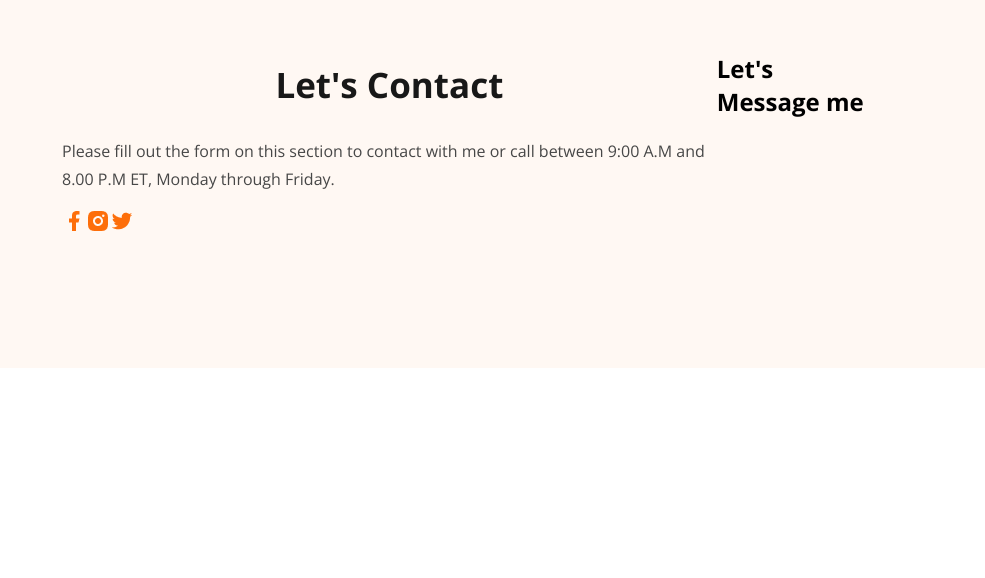
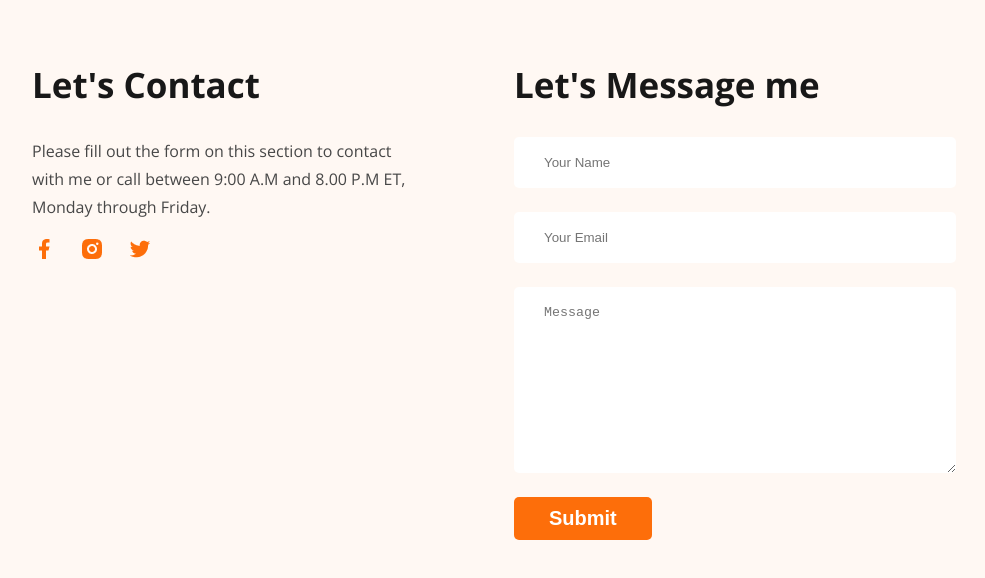
Before and after one commit to Naimul02/practice-web-developer-portfolio, a plain HTML site: page index.html in a window 1280 px wide. Shown: the part 3334-3912 px from the top of the page, without its empty margins (176-1161 px from the left). Before the commit the page ends 3710 px from the top, so only its background shows below. Drawn offline with nearby package versions, Linux system fonts and the light colour scheme.

Commit message:
footer section has  completed

```diff
--- a/css/style.css
+++ b/css/style.css
@@ -153,15 +153,16 @@ main section {
   margin-top: 50px;
 }
 footer {
-  padding: 130px 230px;
+  padding: 130px 200px;
   background-color: #fff8f3;
 }
 .foot {
   display: flex;
+  gap: 100px;
+  width: 100%;
 }
 .footertitle {
   color: var(--Dark-01, #181818);
-  text-align: center;
   font-size: 35px;
   font-weight: 700;
 }
@@ -171,3 +172,26 @@ footer {
   font-weight: 400;
   line-height: 28px; /* 175% */
 }
+.footerColumn {
+  width: 50%;
+}
+.footerColumn form {
+  width: 100%;
+}
+.blockElement {
+  display: block;
+  width: 100%;
+  border-radius: 5px;
+  background: #fff;
+  padding: 18px 30px;
+  border: none;
+  margin-bottom: 24px;
+}
+.anchor-gap a {
+  margin-right: 24px;
+}
+.footer-title {
+  color: #181818;
+  font-size: 35px;
+  font-weight: 700;
+}
--- a/index.html
+++ b/index.html
@@ -181,15 +181,21 @@
     </main>
     <footer>
       <section class="foot">
-            <div>
+            <div class="footerColumn">
                 <h2 class="footertitle">Let's Contact</h2>
                 <p class="footerdes">Please fill out the form on this section to contact with me or call between 9:00 A.M and 8.00 P.M ET, Monday through Friday.</p>
-                <div>
+                <div class="footerColumn anchor-gap">
                     <a href=""><img src="images/icons/facebook.png" alt=""></a><a href=""><img src="images/icons/insta.png" alt=""></a><a href=""><img src="images/icons/twitter.png" alt=""></a>
                 </div>
             </div>
-            <div>
-                <h2>Let's Message me</h2>
+            <div class="footerColumn">
+                <h2 class="footer-title">Let's Message me</h2>
+                <form>
+                    <input class="blockElement" type="text"placeholder="Your Name">
+                    <input class="blockElement" type="email"placeholder="Your Email">
+                    <textarea class="blockElement" id="" cols="30" rows="10"placeholder="Message"></textarea>
+                    <input class="btn-primary" type="submit" value="Submit">
+                </form>
             </div>
       </section>
     </footer>
```
